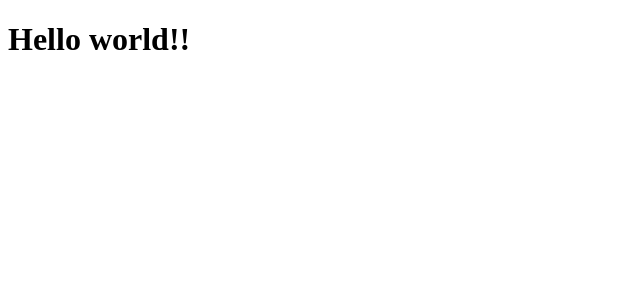
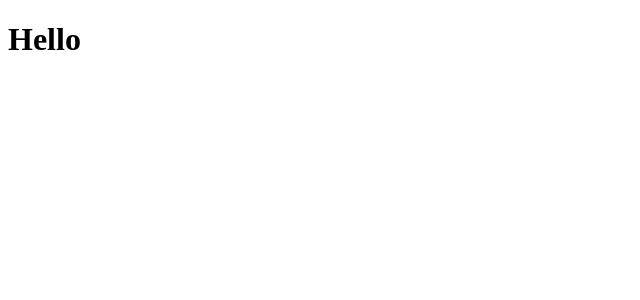
Before and after one commit to DevIngrid/dsdeliver-sds2, a React (Create React App) app in the folder front-web/: page / in a window 1280 px wide. Shown: the top 300 px of the page, without its empty margins (0-640 px from the left). Built offline with nearby package versions, Linux system fonts and the light colour scheme; the HTML template or start-up script is replaced by a standard one.

Commit message:
Create front-web initial files

```diff
--- a/front-web/src/App.tsx
+++ b/front-web/src/App.tsx
@@ -4,7 +4,7 @@ import './App.css';
 function App() {
   return (
     <div>
-      <h1>Hello world!!</h1>
+      <h1>Hello</h1>
     </div>
   );
 }
--- a/front-web/tsconfig.json
+++ b/front-web/tsconfig.json
@@ -18,7 +18,7 @@
     "resolveJsonModule": true,
     "isolatedModules": true,
     "noEmit": true,
-    "jsx": "react"
+    "jsx": "react-jsx"
   },
   "include": [
     "src"
```
